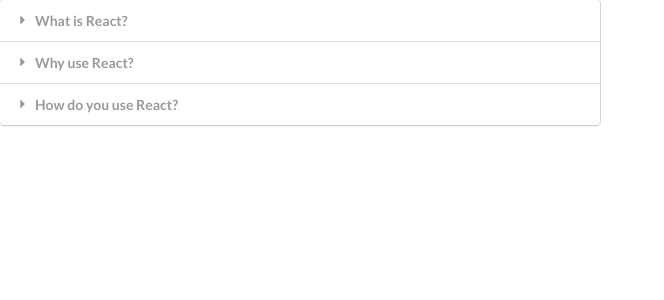
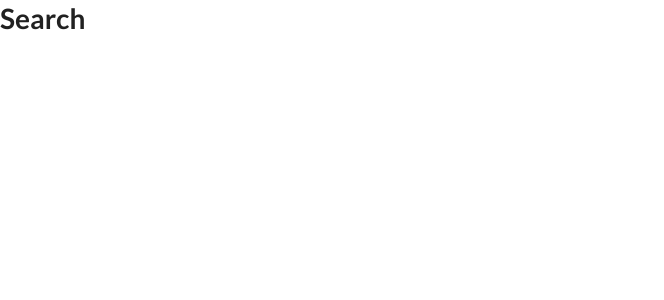
Before and after one commit to mercenar17r/widgets, a React (Create React App) app: page / in a window 1280 px wide. Shown: the top 300 px of the page, without its empty margins (0-664 px from the left). Built offline with nearby package versions, Linux system fonts and the light colour scheme.

Commit message:
add search component

```diff
--- a/src/App.js
+++ b/src/App.js
@@ -1,5 +1,6 @@
 import React from "react";
 import Accordion from "./components/Accordion";
+import Search from "./components/Search";
 
 const items = [
   {
@@ -19,7 +20,7 @@
 export default () => {
   return (
     <div>
-      <Accordion items={items} />
+      <Search />
     </div>
   );
 };
--- /dev/null
+++ b/src/components/Search.js
@@ -0,0 +1,7 @@
+import React from "react";
+
+const Search = () => {
+  return <h1>Search</h1>;
+};
+
+export default Search;
```
